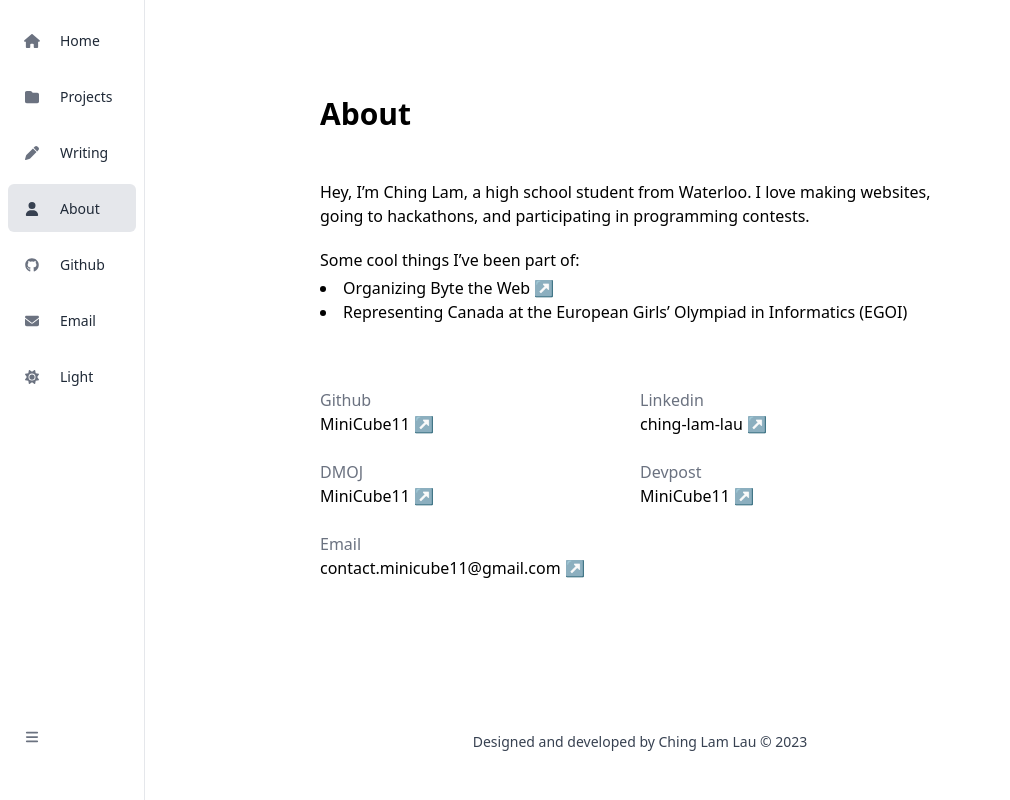
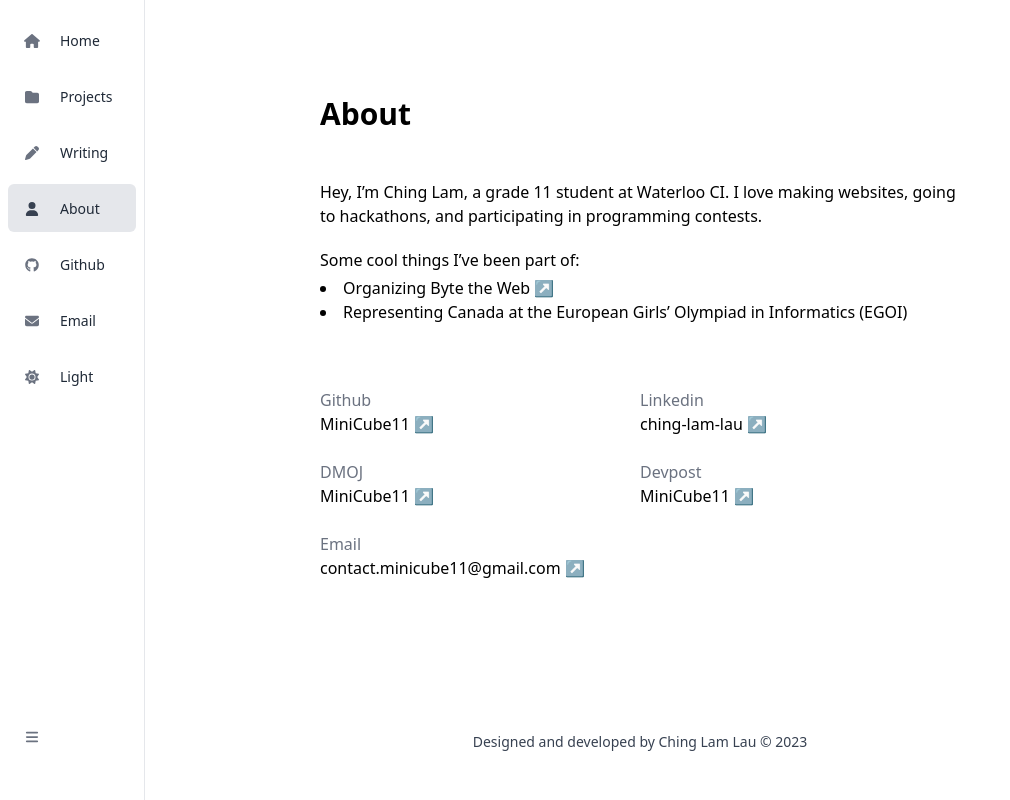
Before and after one commit to MiniCube11/website, a Next.js app: page /about in a window 1280 px wide. Shown: the whole page, without its empty margins (0-1010 px from the left). Built offline with nearby package versions, Linux system fonts and the light colour scheme; no server answers.

Commit message:
Update about section

```diff
--- a/app/about/page.tsx
+++ b/app/about/page.tsx
@@ -5,7 +5,7 @@ const About = () => {
     return (
         <div className="my-20 mx-auto max-w-2xl p-4">
             <h2>About</h2>
-            <p className="mt-12">Hey, I’m Ching Lam, a high school student from Waterloo. I love making websites, going to hackathons, and participating in programming contests.</p>
+            <p className="mt-12">Hey, I’m Ching Lam, a grade 11 student at Waterloo CI. I love making websites, going to hackathons, and participating in programming contests.</p>
             <p className="mt-5">
                 Some cool things I’ve been part of:
                 <ul className="mt-1">
```
